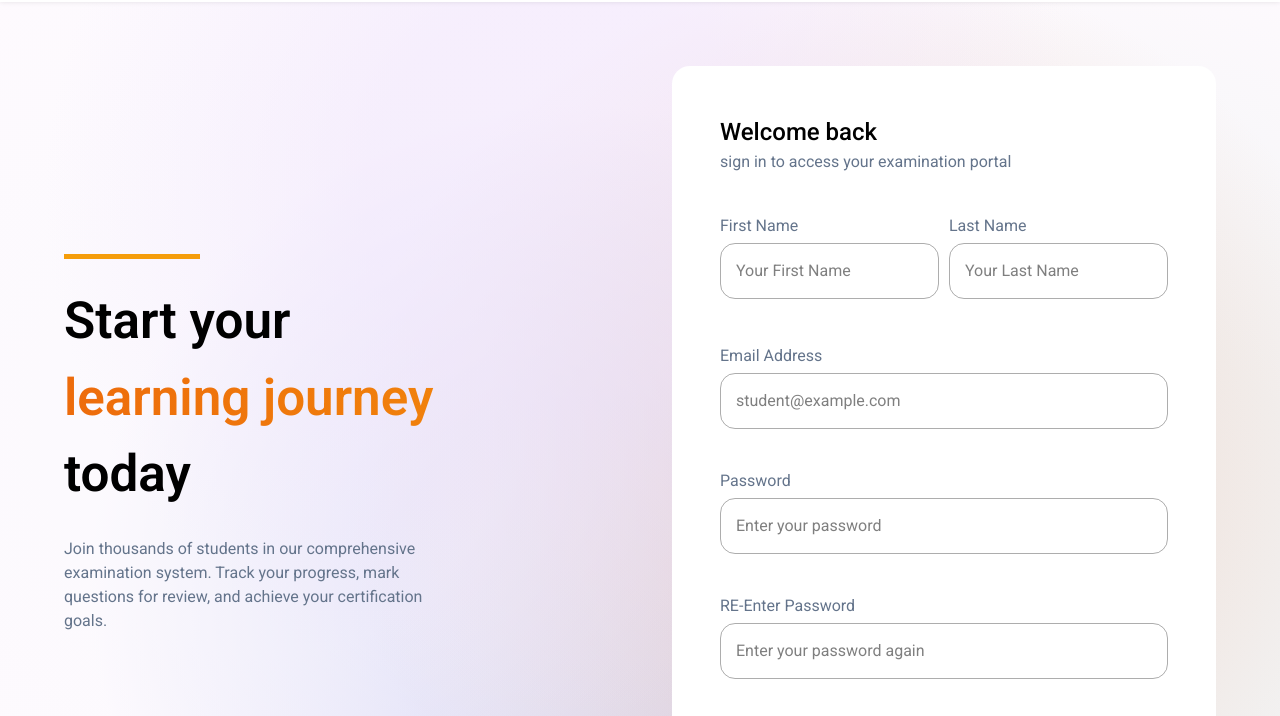
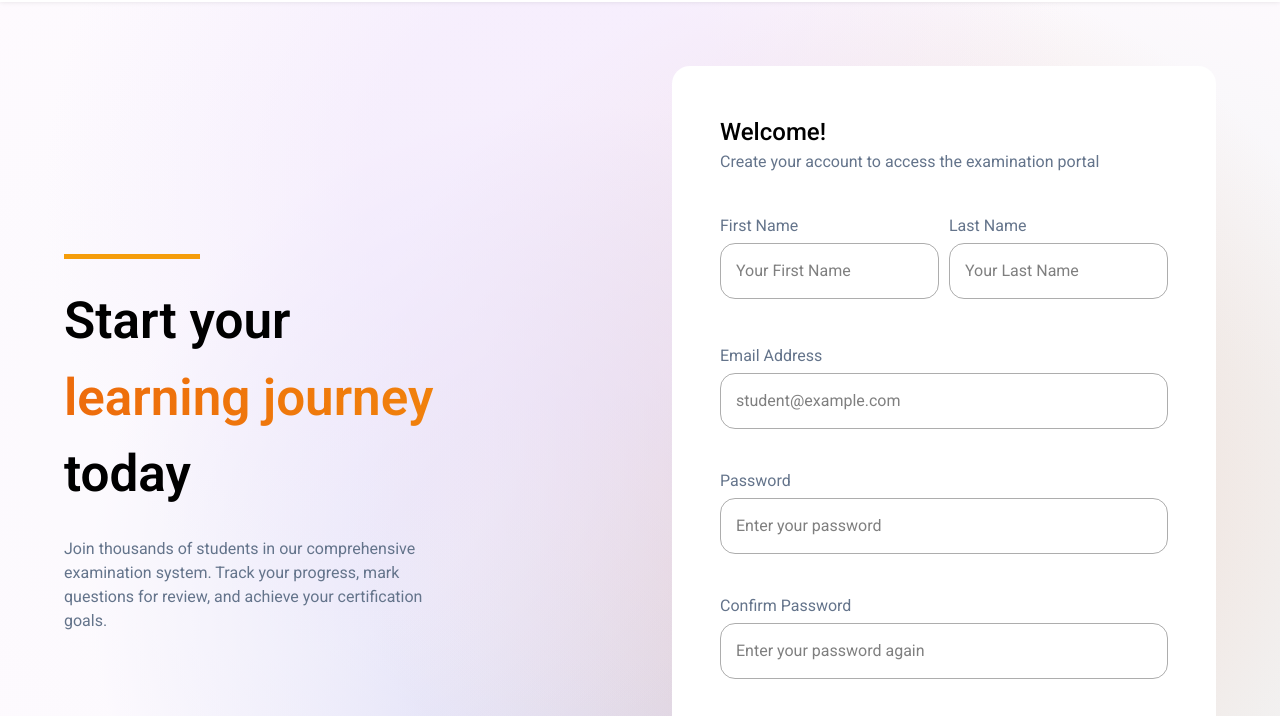
Before and after one commit to omarkobro/ITI-Exam-sys, a website: page HTML/signUp.html in a window 1280 px wide. Shown: the part 53-769 px from the top of the page. Drawn offline with Linux system fonts and the light colour scheme; some packages are replaced by stand-ins of ours; a script that the page names is missing.

Commit message:
Update signUp.html

```diff
--- a/HTML/signUp.html
+++ b/HTML/signUp.html
@@ -66,9 +66,9 @@
         </p>
       </div>
       <div class="resigter-page-form">
-        <div class="signup-formtitle">Welcome back</div>
+        <div class="signup-formtitle">Welcome!</div>
         <div class="signup-formpara">
-          sign in to access your examination portal
+          Create your account to access the examination portal
         </div>
 
         <form
@@ -124,7 +124,7 @@
           />
           <p class="passwordErrorMsg" id="signup-password-msg"></p>
 
-          <label for="signup-re-password">RE-Enter Password</label>
+          <label for="signup-re-password">Confirm Password</label>
           <input
             onblur="validateRePassword()"
             type="password"
```
